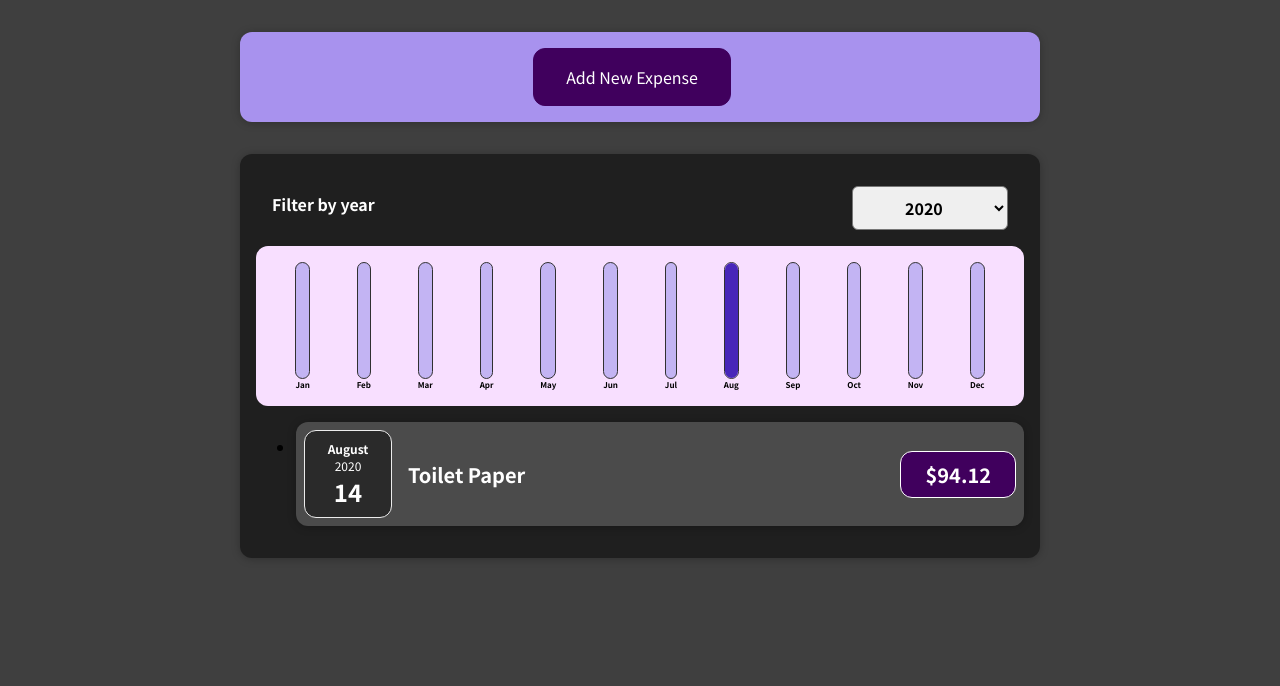
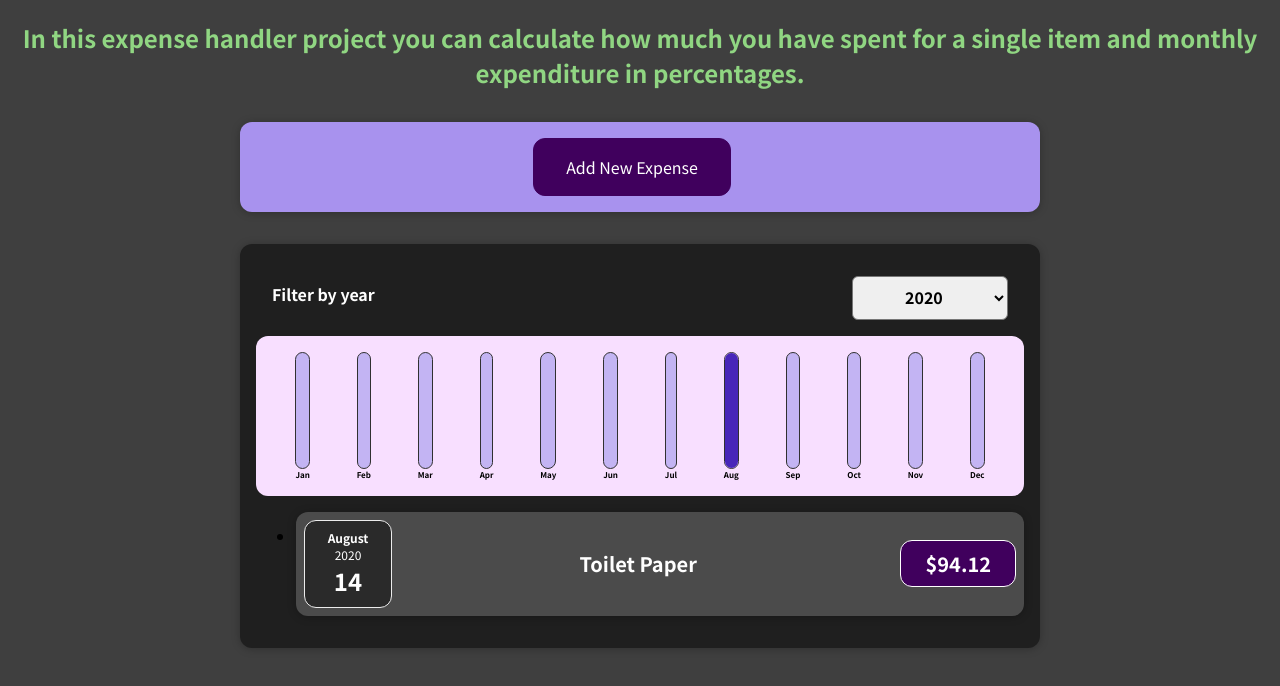
Before and after one commit to ilhome/react-assignment-1, a React (Create React App) app: page / in a window 1280 px wide. Shown: the top 686 px of the page. Built offline with nearby package versions, Linux system fonts and the light colour scheme.

Commit message:
minor changes

```diff
--- a/src/App.js
+++ b/src/App.js
@@ -42,6 +42,10 @@ const App = () => {
 
   return (
     <div>
+      <h2>
+        In this expense handler project you can calculate how much you have
+        spent for a single item and monthly expenditure in percentages.{" "}
+      </h2>
       <NewExpense onAddExpense={addExpenseHandler}></NewExpense>
       <Expenses items={expenses} />
     </div>
--- a/src/index.css
+++ b/src/index.css
@@ -12,3 +12,8 @@ body {
   margin: 0;
   background-color: #3f3f3f;
 }
+
+h2 {
+  text-align: center;
+  color: rgb(144, 214, 130);
+}
```
Also changed, not shown: 1 other file (tests, documents, lock files or other folders).
